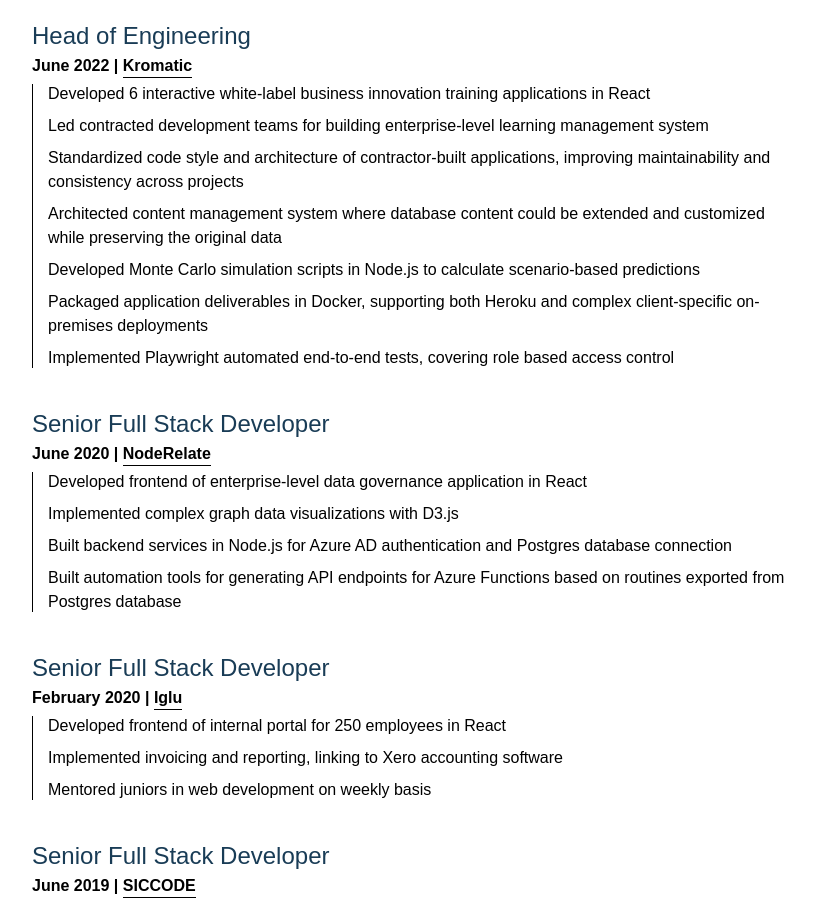
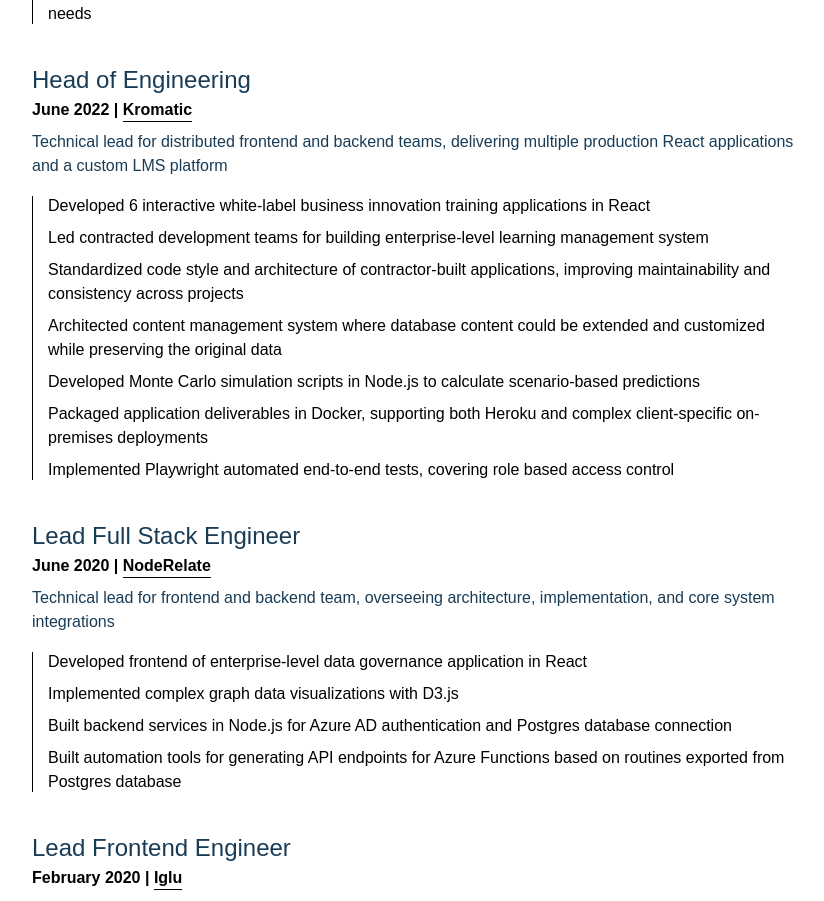
Before and after one commit to Emroni/website, a Next.js app: page / in a window 1280 px wide. Shown: the part 1860-2761 px from the top of the page, without its empty margins (224-1048 px from the left). Built offline with nearby package versions, Linux system fonts and the light colour scheme.

Commit message:
Add Experience descriptions

```diff
--- a/src/components/ExperienceBlock/index.tsx
+++ b/src/components/ExperienceBlock/index.tsx
@@ -1,17 +1,20 @@
 'use client';
 import Link from '../Link';
 import Transition from '../Transition';
-import { Container, Info, Item, Title } from './styled';
+import { Container, Description, Info, Item, Title } from './styled';
 import { ExperienceBlockProps } from './types';
 
-export default function ExperienceBlock({ company, date, items, link, title }: ExperienceBlockProps) {
+export default function ExperienceBlock({ company, date, description, items, link, title }: ExperienceBlockProps) {
     return (
         <div>
             <Transition component={Title} fade={false}>
                 {title}
             </Transition>
-            <Transition component={Info} fade={false} stall={0.1}>
+            <Transition component={Info} fade={false}>
                 {date} | {link ? <Link href={link}>{company}</Link> : company}
+            </Transition>
+            <Transition component={Description} fade={false} stall={0.1}>
+                {description}
             </Transition>
             <Transition component={Container} fade={false}>
                 {items.map((item, index) => (
--- a/src/components/ExperienceBlock/styled.tsx
+++ b/src/components/ExperienceBlock/styled.tsx
@@ -7,6 +7,17 @@
     font-weight: 300;
     margin: 0;
     transition: opacity 0.5s var(--ease), transform 0.5s var(--ease);
+
+    &:not(.active) {
+        opacity: 0;
+        transform: translateX(-4px);
+    }
+`;
+
+export const Description = styled.div`
+    color: var(--blue-500);
+    transition: opacity 0.5s var(--ease), transform 0.5s var(--ease);
+    margin: 8px 0 12px;
 
     &:not(.active) {
         opacity: 0;
--- a/src/components/ExperienceBlock/types.ts
+++ b/src/components/ExperienceBlock/types.ts
@@ -1,6 +1,7 @@
 export interface ExperienceBlockProps {
     company: string;
     date: string;
+    description: string;
     items: string[];
     link?: string;
     title: string;
--- a/src/sections/Experience/index.tsx
+++ b/src/sections/Experience/index.tsx
@@ -9,6 +9,7 @@
                 <ExperienceBlock
                     title="Head of Engineering"
                     date="March 2025"
+                    description="Technical lead for frontend and backend architecture and development of an AI-native SaaS platform"
                     company="Krobar.ai"
                     link="https://krobar.ai/"
                     items={[
@@ -23,6 +24,7 @@
                 <ExperienceBlock
                     title="Head of Engineering"
                     date="June 2022"
+                    description="Technical lead for distributed frontend and backend teams, delivering multiple production React applications and a custom LMS platform"
                     company="Kromatic"
                     link="https://kromatic.com/"
                     items={[
@@ -36,8 +38,9 @@
                     ]}
                 />
                 <ExperienceBlock
-                    title="Senior Full Stack Developer"
+                    title="Lead Full Stack Engineer"
                     date="June 2020"
+                    description="Technical lead for frontend and backend team, overseeing architecture, implementation, and core system integrations"
                     company="NodeRelate"
                     link="https://noderelate.com"
                     items={[
@@ -48,8 +51,9 @@
                     ]}
                 />
                 <ExperienceBlock
-                    title="Senior Full Stack Developer"
+                    title="Lead Frontend Engineer"
                     date="February 2020"
+                    description="Technical lead for frontend, extending architecture and functionality of the internal portal"
                     company="Iglu"
                     link="https://iglu.net"
                     items={[
@@ -59,8 +63,9 @@
                     ]}
                 />
                 <ExperienceBlock
-                    title="Senior Full Stack Developer"
+                    title="Senior Full Stack Engineer"
                     date="June 2019"
+                    description="Modernized and optimized a large production web application, improving performance, structure, and SEO"
                     company="SICCODE"
                     link="https://siccode.com"
                     items={[
@@ -72,10 +77,11 @@
                 <ExperienceBlock
                     title="Digital Lead"
                     date="October 2014"
+                    description="Technical lead for frontend and backend teams, acting as the bridge between development, project management, and clients"
                     company="Just"
                     link="https://just.agency/en"
                     items={[
-                        'Lead of both frontend and backend teams, responsible for quality control of all deliverables',
+                        'Responsible for the architecture, development, and quality control of all deliverables',
                         'Acted as bridge between project management and development team by handling all technical questions by project managers, clients and other agencies',
                         'Mentored interns, junior and senior developers in all in-house used programming languages, frameworks and tools',
                         'Consulted clients on processes and architecture based on project requirements',
@@ -91,6 +97,7 @@
                 <ExperienceBlock
                     title="Full Stack Developer"
                     date="September 2011"
+                    description="Developed numerous frontend and backend web applications for a variety of clients"
                     company="Just"
                     link="https://just.agency/en"
                     items={[
@@ -104,6 +111,7 @@
                 <ExperienceBlock
                     title="Flash Developer"
                     date="June 2009"
+                    description="Built Flash-based websites and interactive components from design to production"
                     company="Just"
                     link="https://just.agency/en"
                     items={[
@@ -114,9 +122,11 @@
                 <ExperienceBlock
                     title="Flash Developer"
                     date="March 2008"
+                    description="Built and sold reusable Flash components via the Envato marketplace"
                     company="Freelance"
                     items={[
-                        'Built and implemented small Flash components for various clients through FlashDen (Envato) marketplace',
+                        'Designed and built reusable components to be sold through Envato (formerly FlashDen) marketplace',
+                        'Implemented components in client projects and provided support',
                     ]}
                 />
             </Container>
```
